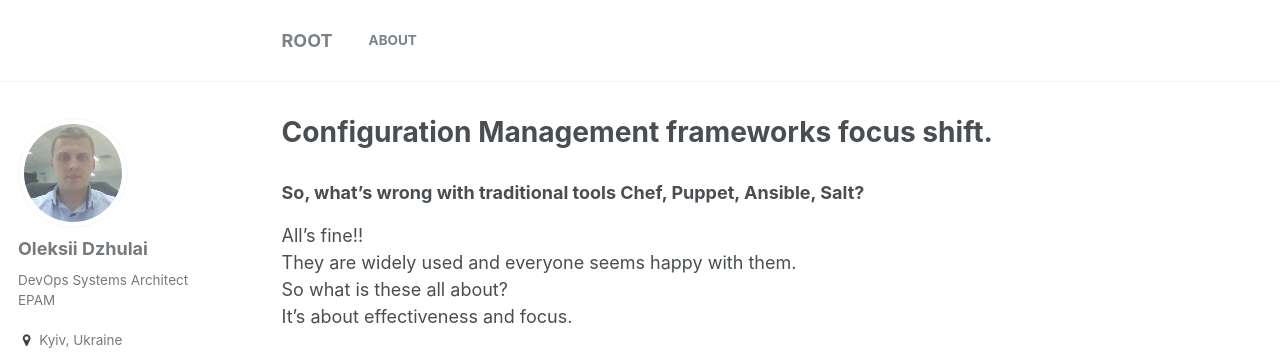
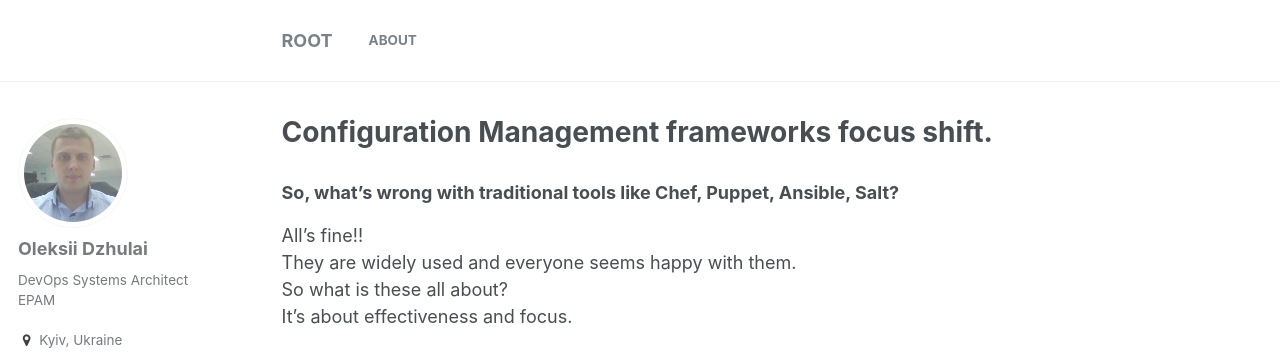
Before and after one commit to nixlike/nixlike.github.io, a Jekyll site: the page built from _posts/2016-04-28-Configuration-Management-focus-shift.markdown, in a window 1280 px wide and 1314 px high. Shown: the top 361 px of the window. Built offline with Jekyll 4.4.1, drawn with Linux system fonts in a browser that asks for light colours.

Commit message:
Facelift

```diff
--- a/_posts/2016-04-28-Configuration-Management-focus-shift.markdown
+++ b/_posts/2016-04-28-Configuration-Management-focus-shift.markdown
@@ -5,7 +5,7 @@ author_profile: true
 categories: jekyll update
 ---
 
-### So, what's wrong with traditional tools Chef, Puppet, Ansible, Salt?
+### So, what's wrong with traditional tools like Chef, Puppet, Ansible, Salt?
 All's fine!!
 They are widely used and everyone seems happy with them.
 So what is these all about?
```
